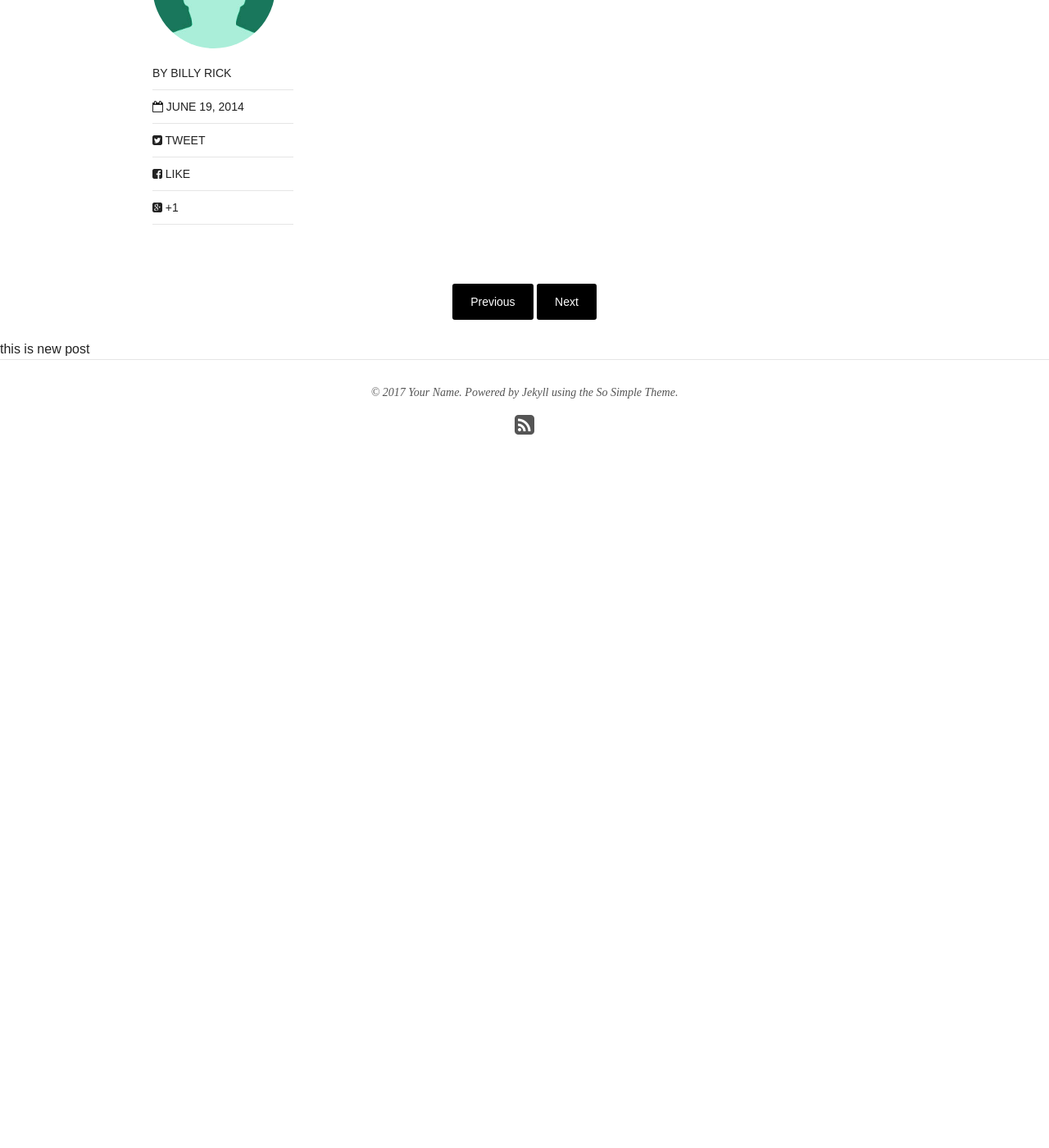
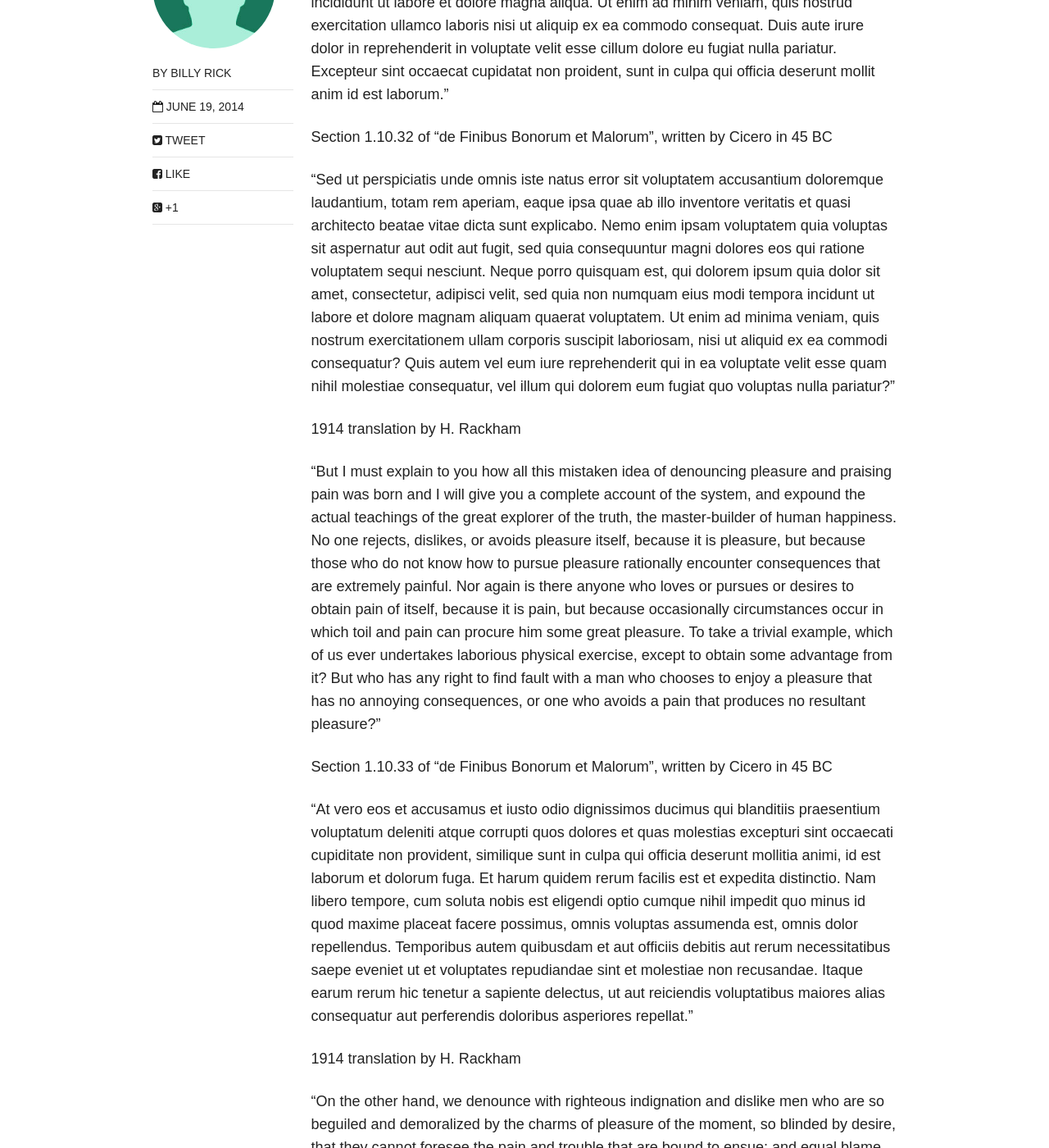
Before and after one commit to galdil/galdil.github.io, a Jekyll site: the page built from _posts/articles/2014-06-19-author-override.md, in a window 1280 px wide and 1400 px high, scrolled down 983 px. Shown: the whole window at 82% size. Built offline with Jekyll 4.4.1, drawn with Linux system fonts in a browser that asks for light colours; nearby versions of some CDN libraries; before the commit the page ends 1613 px from its top, so only the background shows below that; some of the changed text lies outside the part shown.

Commit message:
change file names33333

```diff
--- a/_posts/articles/2014-06-19-author-override.md
+++ b/_posts/articles/2014-06-19-author-override.md
@@ -13,5 +13,22 @@
   creditlink: http://wegraphics.net/downloads/free-ultimate-blurred-background-pack/
 ---
 
-<script src="https://s3.amazonaws.com/apester-stage-static-media/js/smart-unit/smart-unit-inneractive.js"></script>
-<apester-media style='height: 404px;' height="404" width="600" data-media-id="583ea68ac00d50ed1808e3c6"></apester-media>
+The standard Lorem Ipsum passage, used since the 1500s
+
+"Lorem ipsum dolor sit amet, consectetur adipiscing elit, sed do eiusmod tempor incididunt ut labore et dolore magna aliqua. Ut enim ad minim veniam, quis nostrud exercitation ullamco laboris nisi ut aliquip ex ea commodo consequat. Duis aute irure dolor in reprehenderit in voluptate velit esse cillum dolore eu fugiat nulla pariatur. Excepteur sint occaecat cupidatat non proident, sunt in culpa qui officia deserunt mollit anim id est laborum."
+
+Section 1.10.32 of "de Finibus Bonorum et Malorum", written by Cicero in 45 BC
+
+"Sed ut perspiciatis unde omnis iste natus error sit voluptatem accusantium doloremque laudantium, totam rem aperiam, eaque ipsa quae ab illo inventore veritatis et quasi architecto beatae vitae dicta sunt explicabo. Nemo enim ipsam voluptatem quia voluptas sit aspernatur aut odit aut fugit, sed quia consequuntur magni dolores eos qui ratione voluptatem sequi nesciunt. Neque porro quisquam est, qui dolorem ipsum quia dolor sit amet, consectetur, adipisci velit, sed quia non numquam eius modi tempora incidunt ut labore et dolore magnam aliquam quaerat voluptatem. Ut enim ad minima veniam, quis nostrum exercitationem ullam corporis suscipit laboriosam, nisi ut aliquid ex ea commodi consequatur? Quis autem vel eum iure reprehenderit qui in ea voluptate velit esse quam nihil molestiae consequatur, vel illum qui dolorem eum fugiat quo voluptas nulla pariatur?"
+
+1914 translation by H. Rackham
+
+"But I must explain to you how all this mistaken idea of denouncing pleasure and praising pain was born and I will give you a complete account of the system, and expound the actual teachings of the great explorer of the truth, the master-builder of human happiness. No one rejects, dislikes, or avoids pleasure itself, because it is pleasure, but because those who do not know how to pursue pleasure rationally encounter consequences that are extremely painful. Nor again is there anyone who loves or pursues or desires to obtain pain of itself, because it is pain, but because occasionally circumstances occur in which toil and pain can procure him some great pleasure. To take a trivial example, which of us ever undertakes laborious physical exercise, except to obtain some advantage from it? But who has any right to find fault with a man who chooses to enjoy a pleasure that has no annoying consequences, or one who avoids a pain that produces no resultant pleasure?"
+
+Section 1.10.33 of "de Finibus Bonorum et Malorum", written by Cicero in 45 BC
+
+"At vero eos et accusamus et iusto odio dignissimos ducimus qui blanditiis praesentium voluptatum deleniti atque corrupti quos dolores et quas molestias excepturi sint occaecati cupiditate non provident, similique sunt in culpa qui officia deserunt mollitia animi, id est laborum et dolorum fuga. Et harum quidem rerum facilis est et expedita distinctio. Nam libero tempore, cum soluta nobis est eligendi optio cumque nihil impedit quo minus id quod maxime placeat facere possimus, omnis voluptas assumenda est, omnis dolor repellendus. Temporibus autem quibusdam et aut officiis debitis aut rerum necessitatibus saepe eveniet ut et voluptates repudiandae sint et molestiae non recusandae. Itaque earum rerum hic tenetur a sapiente delectus, ut aut reiciendis voluptatibus maiores alias consequatur aut perferendis doloribus asperiores repellat."
+
+1914 translation by H. Rackham
+
+"On the other hand, we denounce with righteous indignation and dislike men who are so beguiled and demoralized by the charms of pleasure of the moment, so blinded by desire, that they cannot foresee the pain and trouble that are bound to ensue; and equal blame belongs to those who fail in their duty through weakness of will, which is the same as saying through shrinking from toil and pain. These cases are perfectly simple and easy to distinguish. In a free hour, when our power of choice is untrammelled and when nothing prevents our being able to do what we like best, every pleasure is to be welcomed and every pain avoided. But in certain circumstances and owing to the claims of duty or the obligations of business it will frequently occur that pleasures have to be repudiated and annoyances accepted. The wise man therefore always holds in these matters to this principle of selection: he rejects pleasures to secure other greater pleasures, or else he endures pains to avoid worse pains."
```
Also changed, not shown: _posts/articles/2011-03-10-sample-post.md (+1 -4 lines), _posts/articles/2013-05-22-sample-post-images.md (+0 -2 lines), _posts/articles/2013-06-25-video-post.md (+0 -7 lines), _posts/articles/2013-08-12-sample-link-post.md (+0 -2 lines).
